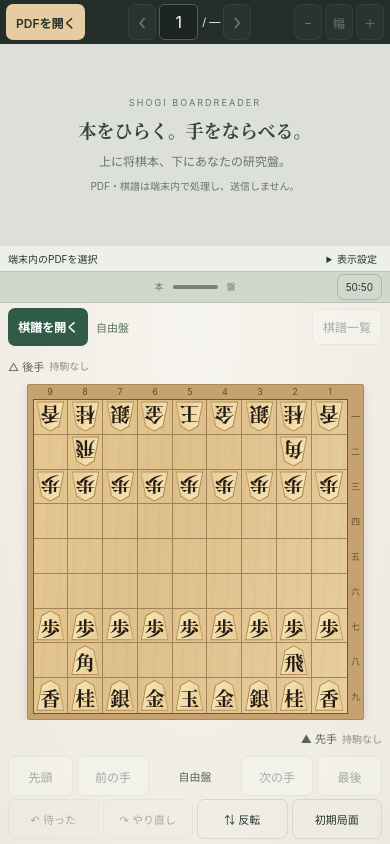
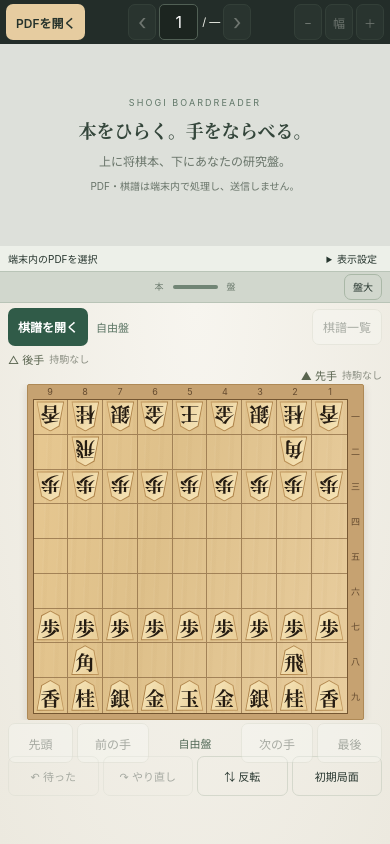
Before and after one commit to cocabot/shogi-boardreader, a website with bundled scripts: page index.html in a window 390 px wide. Built offline with nearby package versions, Linux system fonts and the light colour scheme.

Commit message:
Make mobile board layout more space efficient

```diff
--- a/index.html
+++ b/index.html
@@ -39,7 +39,7 @@
     </section>
     <div id="splitter" class="splitter" role="separator" tabindex="0" aria-orientation="horizontal" aria-label="上下の表示割合を変更" aria-valuemin="20" aria-valuemax="70" aria-valuenow="34">
       <span class="splitter-hint">本</span><span class="splitter-grip"></span><span class="splitter-hint">盤</span>
-      <button id="splitHalf" type="button" aria-label="50対50に戻す">50:50</button>
+      <button id="splitHalf" type="button" aria-label="盤面を見やすい比率に戻す">盤大</button>
     </div>
     <section id="boardPanel" class="panel board-panel" aria-label="将棋盤">
       <header class="board-header">
@@ -47,9 +47,11 @@
         <span id="boardMode" class="mode-label">自由盤</span>
         <button id="recordListButton" type="button" disabled>棋譜一覧</button>
       </header>
-      <div id="goteHand" class="hand hand-top" aria-label="後手の持ち駒"></div>
+      <div class="hands-row" aria-label="持ち駒">
+        <div id="goteHand" class="hand hand-top" aria-label="後手の持ち駒"></div>
+        <div id="senteHand" class="hand hand-bottom" aria-label="先手の持ち駒"></div>
+      </div>
       <div class="board-wrap"><div class="board-frame"><div id="fileLabels" class="file-labels" aria-hidden="true"></div><div id="rankLabels" class="rank-labels" aria-hidden="true"></div><div id="board" class="board" role="grid" aria-label="将棋盤"></div></div></div>
-      <div id="senteHand" class="hand hand-bottom" aria-label="先手の持ち駒"></div>
       <div class="playback" aria-label="棋譜再生"><button id="firstMove" disabled>先頭</button><button id="prevMove" disabled>前の手</button><output id="moveCount" aria-live="polite">自由盤</output><button id="nextMove" disabled>次の手</button><button id="lastMove" disabled>最後</button></div>
       <footer class="board-controls"><button id="undo">↶ 待った</button><button id="redo">↷ やり直し</button><button id="flip">⇅ 反転</button><button id="reset">初期局面</button></footer>
       <div id="promotionBar" class="promotion-bar" hidden><span>成りますか？</span><button id="promoteYes">成る</button><button id="promoteNo">不成</button></div>
```
